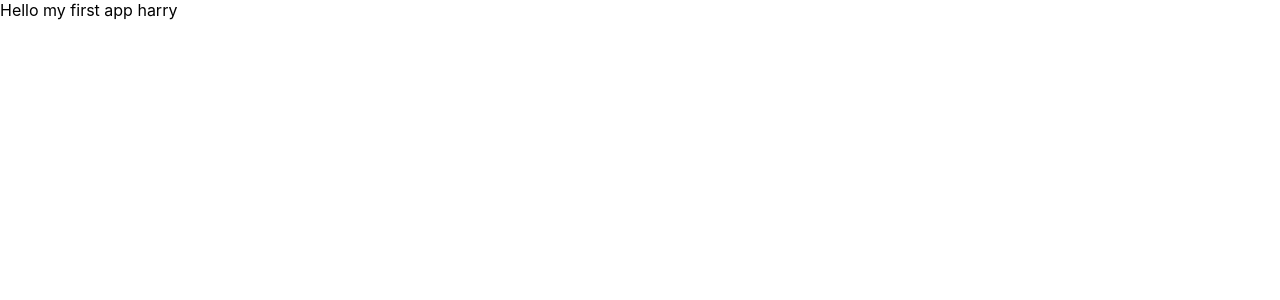
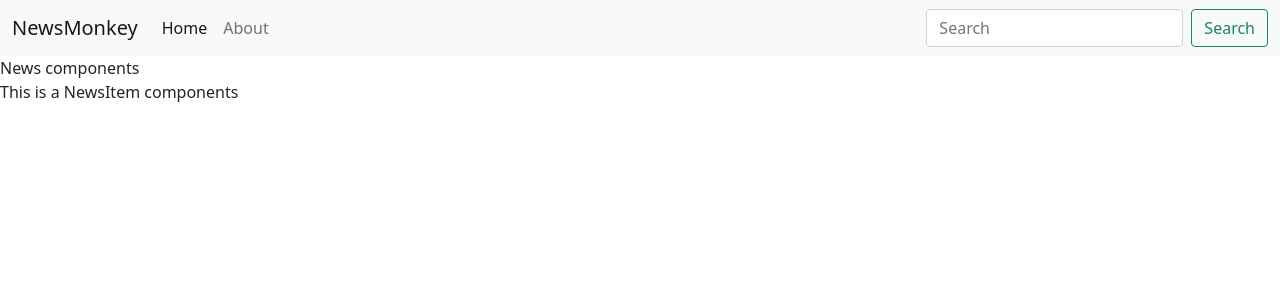
Before and after one commit to Radmehan/ReactJs-NewsApp, a React (Create React App) app: page / in a window 1280 px wide. Shown: the top 300 px of the page. Built offline with nearby package versions, Linux system fonts and the light colour scheme.

Commit message:
tut-23 components structure for newsapp

```diff
--- a/public/index.html
+++ b/public/index.html
@@ -7,7 +7,9 @@
     <meta name="theme-color" content="#000000" />
     <meta
       name="description"
-      content="Web site created using create-react-app"
+      content="NewsMonkey is a news app which can be used to grab quickly daily news bites.
+        If you are interested it news, weather, plitics and sport news.
+        NewsMonkey is for you."
     />
     <link rel="apple-touch-icon" href="%PUBLIC_URL%/logo192.png" />
     <!--
@@ -15,6 +17,7 @@
       user's mobile device or desktop. See https://developers.google.com/web/fundamentals/web-app-manifest/
     -->
     <link rel="manifest" href="%PUBLIC_URL%/manifest.json" />
+    <link href="https://cdn.jsdelivr.net/npm/bootstrap@5.1.3/dist/css/bootstrap.min.css" rel="stylesheet" integrity="sha384-1BmE4kWBq78iYhFldvKuhfTAU6auU8tT94WrHftjDbrCEXSU1oBoqyl2QvZ6jIW3" crossorigin="anonymous">
     <!--
       Notice the use of %PUBLIC_URL% in the tags above.
       It will be replaced with the URL of the `public` folder during the build.
@@ -24,7 +27,7 @@
       work correctly both with client-side routing and a non-root public URL.
       Learn how to configure a non-root public URL by running `npm run build`.
     -->
-    <title>React App</title>
+    <title>NewsMonkey - Get your daily news free! </title>
   </head>
   <body>
     <noscript>You need to enable JavaScript to run this app.</noscript>
@@ -39,5 +42,7 @@
       To begin the development, run `npm start` or `yarn start`.
       To create a production bundle, use `npm run build` or `yarn build`.
     -->
+    <script src="https://cdn.jsdelivr.net/npm/@popperjs/core@2.10.2/dist/umd/popper.min.js" integrity="sha384-7+zCNj/IqJ95wo16oMtfsKbZ9ccEh31eOz1HGyDuCQ6wgnyJNSYdrPa03rtR1zdB" crossorigin="anonymous"></script>
+    <script src="https://cdn.jsdelivr.net/npm/bootstrap@5.1.3/dist/js/bootstrap.min.js" integrity="sha384-QJHtvGhmr9XOIpI6YVutG+2QOK9T+ZnN4kzFN1RtK3zEFEIsxhlmWl5/YESvpZ13" crossorigin="anonymous"></script>
   </body>
 </html>
--- a/src/App.js
+++ b/src/App.js
@@ -1,13 +1,18 @@
 import logo from './logo.svg';
 
 import React, { Component } from 'react'
+import NavBar from './components/NavBar';
+import News from './components/News';
 
 export default class App extends Component {
-  c='harry';
+  // c='harry';
   render() {
-
     return (
-      <div>Hello my first app {this.c}</div>
+      // <div>Hello my first app {this.c}</div>
+      <div>
+        <NavBar/>
+        <News/>
+      </div>
     )
   }
 }
--- /dev/null
+++ b/src/components/NavBar.js
@@ -0,0 +1,37 @@
+import PropTypes from 'prop-types'
+import React, { Component } from 'react'
+
+export class NavBar extends Component {
+  static propTypes = {}
+
+  render() {
+    return (
+      <div>
+          <nav className="navbar navbar-expand-lg navbar-light bg-light">
+  <div className="container-fluid">
+    <a className="navbar-brand" href="/">NewsMonkey</a>
+    <button className="navbar-toggler" type="button" data-bs-toggle="collapse" data-bs-target="#navbarSupportedContent" aria-controls="navbarSupportedContent" aria-expanded="false" aria-label="Toggle navigation">
+      <span className="navbar-toggler-icon"></span>
+    </button>
+    <div className="collapse navbar-collapse" id="navbarSupportedContent">
+      <ul className="navbar-nav me-auto mb-2 mb-lg-0">
+        <li className="nav-item">
+          <a className="nav-link active" aria-current="page" href="/">Home</a>
+        </li>
+        <li className="nav-item">
+          <a className="nav-link" href="/">About</a>
+        </li>
+      </ul>
+      <form className="d-flex">
+        <input className="form-control me-2" type="search" placeholder="Search" aria-label="Search"/>
+        <button className="btn btn-outline-success" type="submit">Search</button>
+      </form>
+    </div>
+  </div>
+</nav>
+      </div>
+    )
+  }
+}
+
+export default NavBar
--- /dev/null
+++ b/src/components/News.js
@@ -0,0 +1,15 @@
+import React, { Component } from 'react'
+import NewsItem from './NewsItem'
+
+export class News extends Component {
+  render() {
+    return (
+      <div>
+          News components
+          <NewsItem/>
+          </div>
+    )
+  }
+}
+
+export default News
--- /dev/null
+++ b/src/components/NewsItem.js
@@ -0,0 +1,11 @@
+import React, { Component } from 'react'
+
+export class NewsItem extends Component {
+  render() {
+    return (
+      <div>This is a NewsItem components</div>
+    )
+  }
+}
+
+export default NewsItem
--- a/src/index.css
+++ b/src/index.css
@@ -1,4 +1,4 @@
-body {
+/* body {
   margin: 0;
   font-family: -apple-system, BlinkMacSystemFont, 'Segoe UI', 'Roboto', 'Oxygen',
     'Ubuntu', 'Cantarell', 'Fira Sans', 'Droid Sans', 'Helvetica Neue',
@@ -10,4 +10,4 @@
 code {
   font-family: source-code-pro, Menlo, Monaco, Consolas, 'Courier New',
     monospace;
-}
+} */
```
